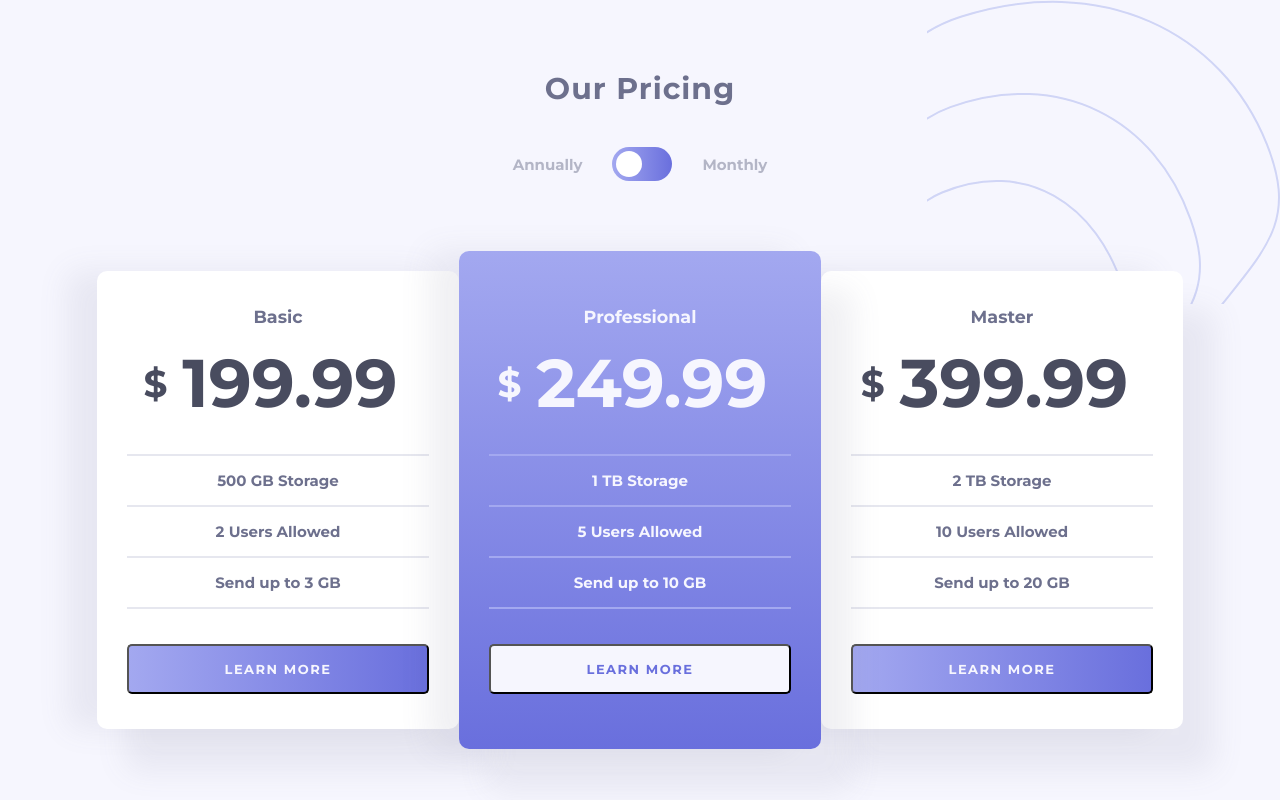
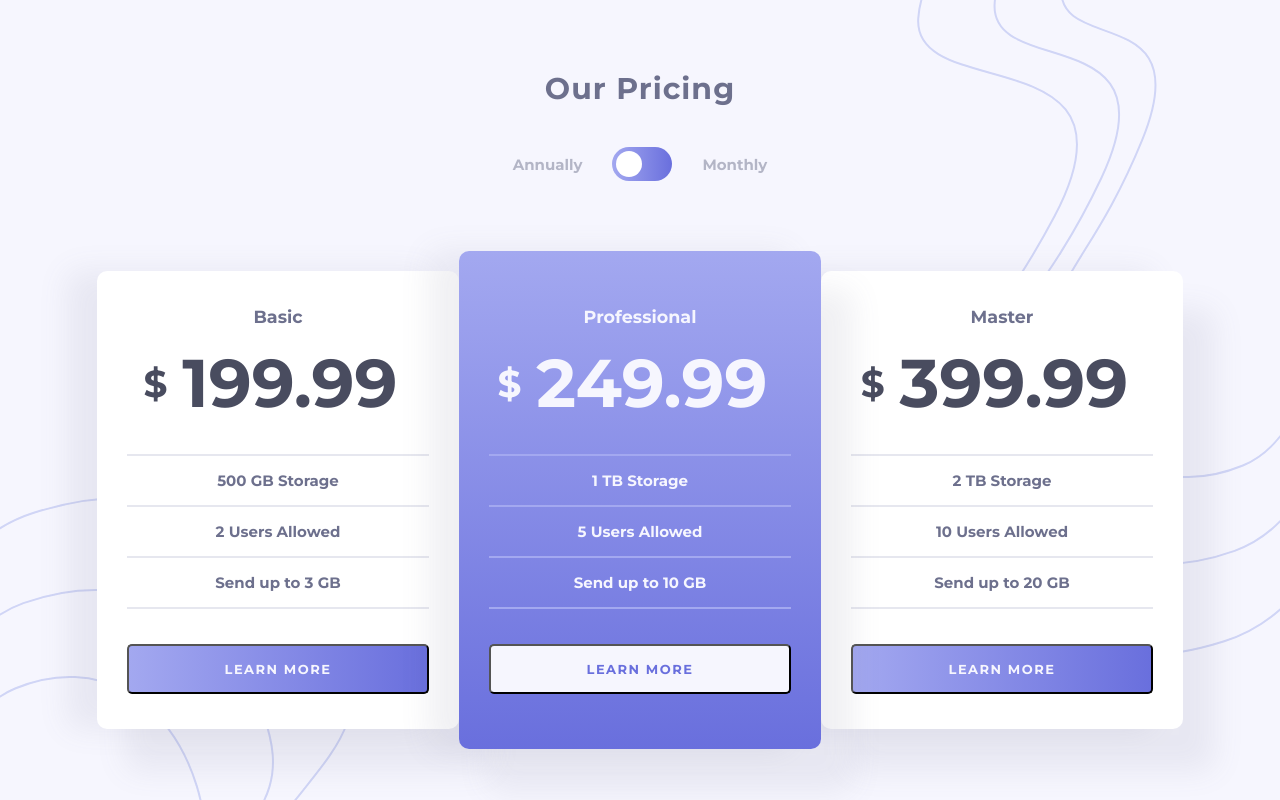
Before and after one commit to danielemuscia/pricing-page, a plain HTML site: page index.html in a window 1280 px wide. Drawn offline with Linux system fonts and the light colour scheme.

Commit message:
image fix

```diff
--- a/style.css
+++ b/style.css
@@ -7,7 +7,7 @@
 
 body{
     background-color: hsl(240, 78%, 98%);
-    background-image: url(images/bg-bottom.svg);
+    background-image: url(images/bg-top.svg), url(images/bg-bottom.svg);
     background-repeat: no-repeat;
     background-position-x: right, left;
     background-position-y: 0%, bottom;
```
